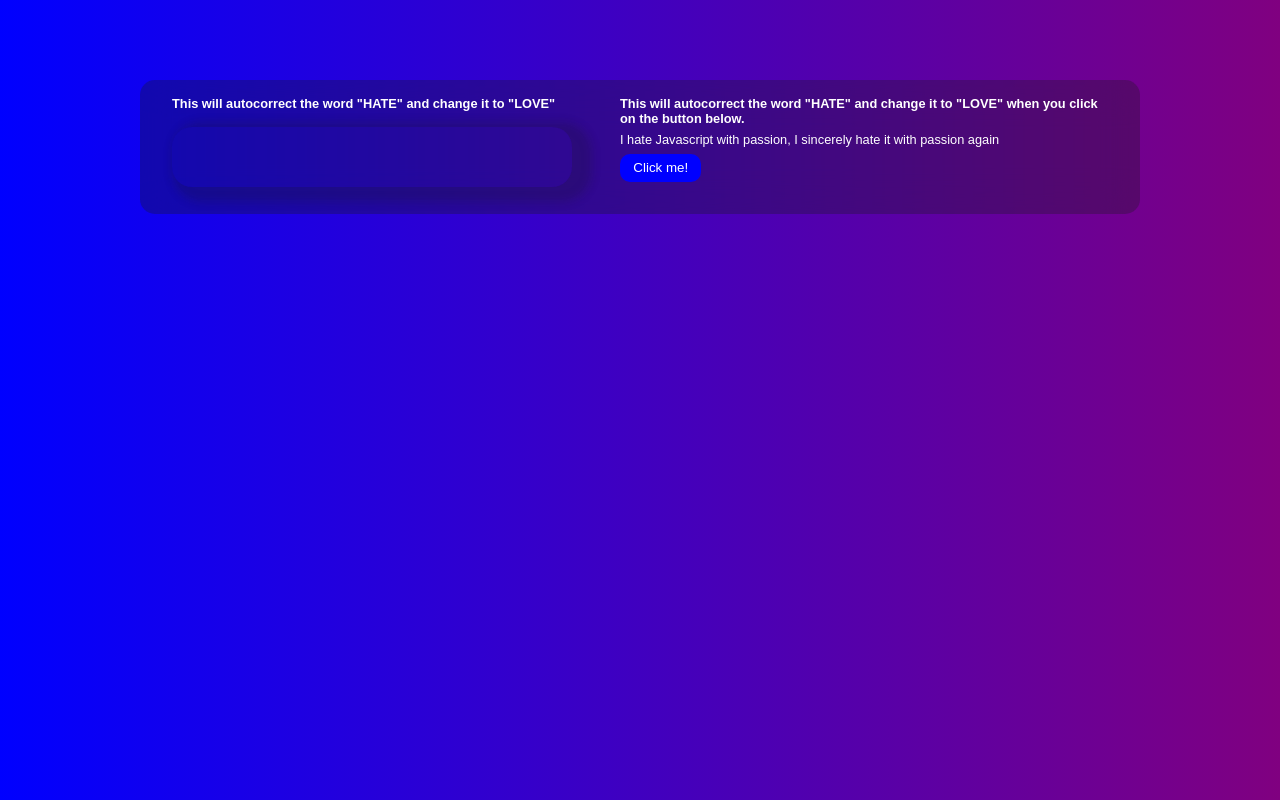
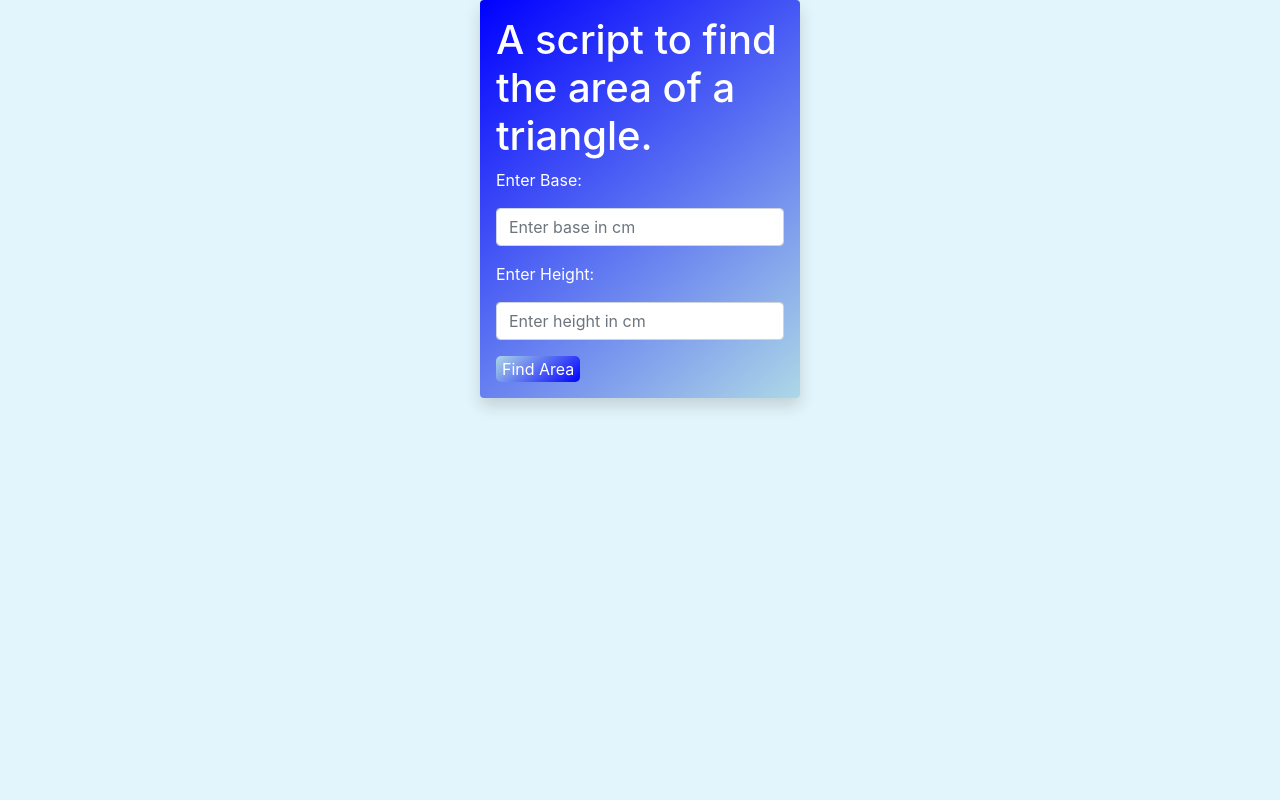
Before and after one commit to MadukaRichard/myFirstjavascriptass, a plain HTML site: page index.html in a window 1280 px wide. Drawn offline with nearby package versions, Linux system fonts and the light colour scheme.

Commit message:
Add files via upload

```diff
--- a/index.html
+++ b/index.html
@@ -3,97 +3,49 @@
 <head>
     <meta charset="UTF-8">
     <meta name="viewport" content="width=device-width, initial-scale=1.0">
-    <title>Document</title>
+    <title>Area of a triangle</title>
+    <link rel="stylesheet" href="bootstrap-5.3.3-dist/css/bootstrap.min.css">
+    <link rel="stylesheet" href="bootstrap-5.3.3-dist/js/bootstrap.bundle.js">
     <style>
-        *{
-            padding: 0;
-            margin: 0;
-            box-sizing: border-box;
-            font-family: "Poppins", sans-serif;
+        body{
+            background-color: rgba(186, 231, 248, 0.4);
         }
-        body{
-            background: linear-gradient(90deg, blue,purple );
+        .soft{
+            background: linear-gradient(140deg, blue, lightblue);
+            color: white;
         }
-        .main-div{
-            width: 1000px;
-            display: grid;
-            grid-template-columns: repeat(2,auto);
-            gap: 1em;
-            background-color: rgba(27,27,27,0.3);
-            backdrop-filter: blur(20px);
-            -webkit-backdrop-filter: blur(20px);
-            z-index: 20;
-            margin: 5em auto;
-            padding: 1em;
+        .button{
+            background: linear-gradient(140deg, lightblue, blue);
             color: white;
-            border-radius: 15px;
+            border: 0;
+            border-radius: 5px;
         }
-        .left h1{
-            font-size: .8em;
-        }
-        .left{
-            margin: 0 auto;
-            padding: 0 1em 0 1em;
-            display: flex;
-            flex-direction: column;
-            gap: 1em;
-        }
-        .left input{
-            padding: 1em;
-            outline: 0;
-            border: 0;
-            border-radius: 20px;
-            font-size: 1.2em;
-            background-color: transparent;
-            color: white;
-            width: 400px;
-            box-shadow: 10px 5px 10px 10px rgba(27, 27, 27, 0.2);
-        }
-        .right{
-            padding: 0 1em 1em 1em;
-        }
-        .right h1,p{
-            font-size: .8em;
-        }
-        .right p{
-            padding: .5em 0 .5em 0;
-        }
-        button{
-            border: 0;
-            background-color: blue;
-            color: white;
-            padding: .5em 1em .5em 1em;
-            border-radius: 10px;
-        }
+
     </style>
 </head>
 <body>
-   <div class="main-div">
-      <div class="left">
-         <h1>This will autocorrect the word "HATE" and change it to "LOVE"</h1>
-         <input type="text"  id="Richard" onkeyup="clean('Richard')">
-      </div>
-      <div class="right">
-        <h1>
-            This will autocorrect the word "HATE" and change it to "LOVE" when you click on the button below.
-        </h1>
-        <p id="Richard2"></p>
-        <button onclick="myFunction()">Click me!</button>
-      </div>
-  </div>
-
+    <div class="w-25 rounded p-3 m-auto shadow soft">
+        <h1>A script to find the area of a triangle.</h1>
+        <div>
+            <p>Enter Base:<input type="number" class="form-control mt-3 base" placeholder="Enter base in cm" id="BASE"></p>
+            <p>Enter Height:<input type="number" class="form-control mt-3 height" placeholder="Enter height in cm" id="HEIGHT"></p>
+            <button onclick="triangleArea()" class="button">Find Area</button>
+        </div>
+        <div id="result" ></div>
+    </div>
 </body>
 <script>
-    function clean(LEFT){
-        var textfield = document.getElementById(LEFT);
-        var dhukar = /hate/gi;
-        textfield.value= textfield.value.replace(dhukar, "love");
+    // let myValue = prompt ('Enter base:' , 'in cm');
+    // let myValue2 = prompt('Enter height:', 'in cm');
+    // alert(`The area of the triangle is: ${myValue2}`);
+function triangleArea() {
+    let base = document.getElementById('BASE').value;
+    let height = document.getElementById('HEIGHT').value;
+    let success = document.getElementById('result').innerHTML = (`The Area of the triangle is: ${0.5*base*height}`);
+    console.log(success);
 
-    }
-    let boss = "I hate Javascript with passion, I sincerely hate it with passion again";
-        document.getElementById('Richard2').innerHTML =boss
-    function myFunction(){
-        document.getElementById('Richard2').innerHTML = boss.replaceAll("hate","love");
-    }
+}
+
+
 </script>
 </html>
```
